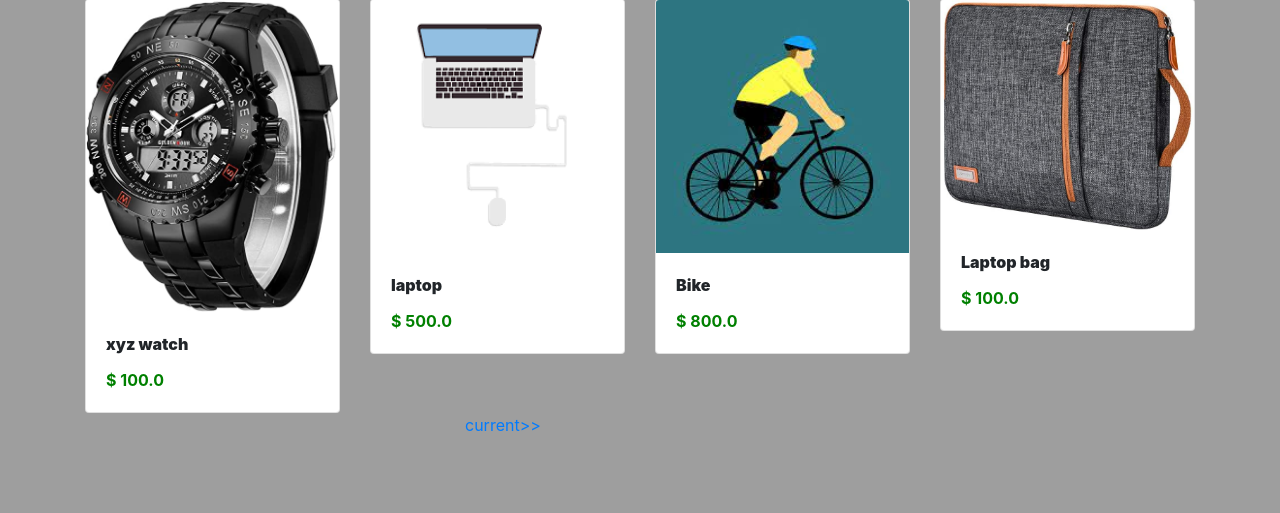
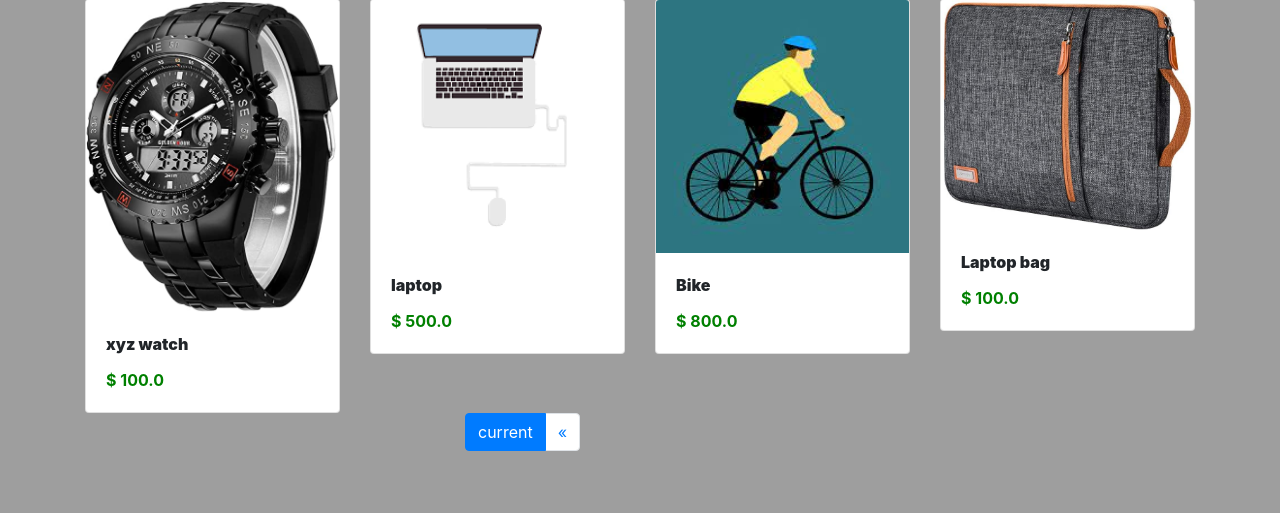
Before and after one commit to prachiten/ecommerce, a Django app: page / in a window 1280 px wide. Shown: the part 79-592 px from the top of the page. Run offline with Django 3.2, Linux system fonts and the light colour scheme; data comes from the database, SQL or seed files in the repository; some libraries are stand-ins or nearby versions.

Commit message:
update previous and next buttons

```diff
--- a/ecomm_app/templates/ecomm_app/index.html
+++ b/ecomm_app/templates/ecomm_app/index.html
@@ -49,16 +49,22 @@
             <div class="col-md-3 offset-md-4">
                 <ul class="pagination">
                     {% if product_all.has_previous %}
-                    <li>
-                        <a href="?page={{product_all.previous_page_number}}"> << </a>
+                    <li class="page-item">
+                        <a class="page-link" href="?page={{product_all.previous_page_number}}" aria-label="Previous">
+                            <span aria-hidden="true">&laquo;</span>
+                            <span class="sr-only">Previous</span>
+                        </a>
                     </li>
                     {% endif %}
-                    <li>
-                        <a href="?page={{product_all.number}}">current</a>
+                    <li class="page-item active">
+                        <a  class="page-link" href="?page={{product_all.number}}">current</a>
                     </li>
                     {% if product_all.has_next %}
-                    <li>
-                        <a href="?page={{product_all.next_page_number}}"> >> </a>
+                    <li class="page-item">
+                        <a class="page-link" href="?page={{product_all.next_page_number}}"aria-label="Next">
+                            <span aria-hidden="true">&laquo;</span>
+                            <span class="sr-only">Next</span>
+                        </a>
                     </li>
                     {% endif %}
 
```
